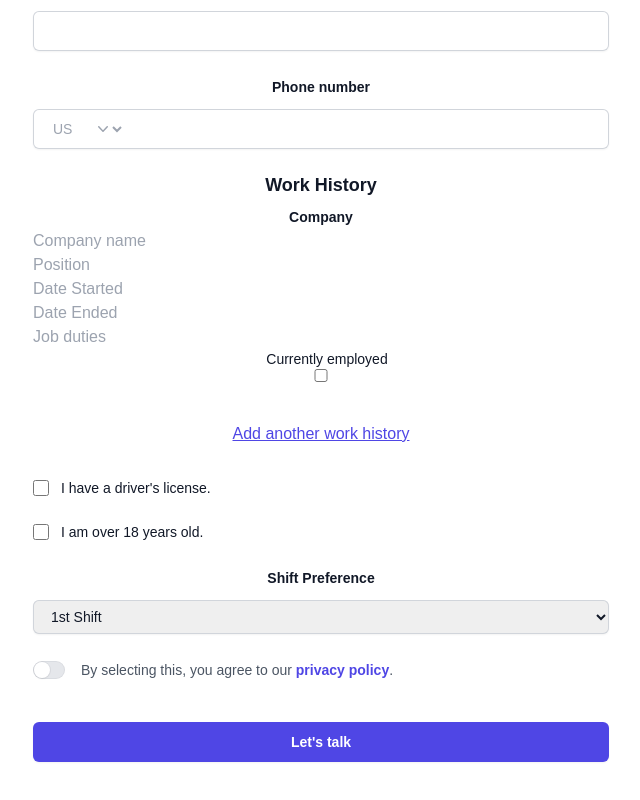
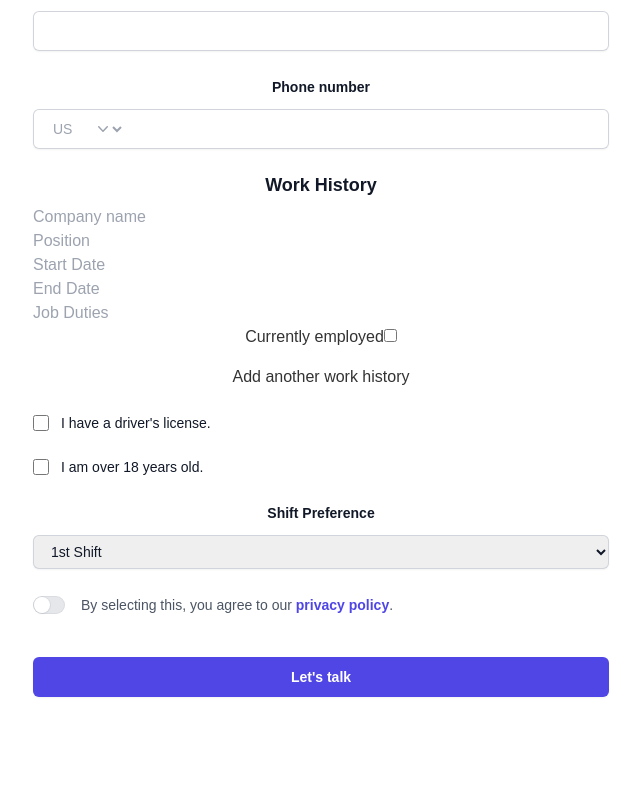
Before and after one commit to lee14k/pinecrest, a React (Vite) app: page /Careers in a window 1280 px wide. Shown: the part 819-1619 px from the top of the page, without its empty margins (319-959 px from the left). Built offline with nearby package versions, Linux system fonts and the light colour scheme.

Commit message:
trying to make work history work

```diff
--- a/src/components/Employmentform.jsx
+++ b/src/components/Employmentform.jsx
@@ -51,13 +51,22 @@ export default function Employmentform() {
   const [agreed, setAgreed] = useState(false);
 
   const [workHistories, setWorkHistories] = useState([
-    { company: "", position: "", duration: "" }, // Start with one entry
+    { company: "", position: "", startDate: "", endDate: "", jobDuties: "", currentlyEmployed: false },
   ]);
+
+  const handleWorkHistoryChange = (index, field, value) => {
+    const updatedWorkHistories = [...workHistories];
+    updatedWorkHistories[index] = {
+      ...updatedWorkHistories[index],
+      [field]: value,
+    };
+    setWorkHistories(updatedWorkHistories);
+  };
 
   const addWorkHistory = () => {
     setWorkHistories([
       ...workHistories,
-      { company: "", position: "", duration: "" },
+      { company: "", position: "", startDate: "", endDate: "", jobDuties: "", currentlyEmployed: false },
     ]);
   };
 
@@ -174,88 +183,74 @@ export default function Employmentform() {
                 Work History
               </h3>
 
+
     {workHistories.map((history, index) => (
       <div key={index} className="mb-4">
-                  {/* Company Field */}
-                  <label
-                    htmlFor={`company-${index}`}
-                    className="block text-sm font-semibold leading-6 text-gray-900"
-                  >
-                    Company
-                  </label>
+        {/* Company Name Field */}
         <input
           type="text"
           name={`company-${index}`}
           id={`company-${index}`}
           placeholder="Company name"
           value={history.company}
-                    onChange={(e) =>
-                      handleWorkHistoryChange(index, "company", e.target.value)
-                    }
+          onChange={(e) => handleWorkHistoryChange(index, "company", e.target.value)}
           className="block w-full ..."
         />
+        {/* Position Field */}
         <input
           type="text"
-                    name={`company-${index}`}
-                    id={`company-${index}`}
+          name={`position-${index}`}
+          id={`position-${index}`}
           placeholder="Position"
-                    value={history.company}
-                    // ... onChange handler to update this specific history's company value
+          value={history.position}
+          onChange={(e) => handleWorkHistoryChange(index, "position", e.target.value)}
           className="block w-full ..."
         />
+        {/* Start Date Field */}
         <input
           type="text"
-                    name={`company-${index}`}
-                    id={`company-${index}`}
-                    placeholder="Date Started"
-                    value={history.company}
-                    // ... onChange handler to update this specific history's company value
+          name={`startDate-${index}`}
+          id={`startDate-${index}`}
+          placeholder="Start Date"
+          value={history.startDate}
+          onChange={(e) => handleWorkHistoryChange(index, "startDate", e.target.value)}
           className="block w-full ..."
         />
+        {/* End Date Field */}
         <input
           type="text"
-                    name={`company-${index}`}
-                    id={`company-${index}`}
-                    placeholder="Date Ended"
-                    value={history.company}
-                    // ... onChange handler to update this specific history's company value
+          name={`endDate-${index}`}
+          id={`endDate-${index}`}
+          placeholder="End Date"
+          value={history.endDate}
+          onChange={(e) => handleWorkHistoryChange(index, "endDate", e.target.value)}
           className="block w-full ..."
         />
+        {/* Job Duties Field */}
         <input
           type="text"
-                    name={`company-${index}`}
-                    id={`company-${index}`}
-                    placeholder="Job duties"
-                    value={history.company}
-                    // ... onChange handler to update this specific history's company value
+          name={`jobDuties-${index}`}
+          id={`jobDuties-${index}`}
+          placeholder="Job Duties"
+          value={history.jobDuties}
+          onChange={(e) => handleWorkHistoryChange(index, "jobDuties", e.target.value)}
           className="block w-full ..."
         />
-                  <label
-                    htmlFor="currently-employed"
-                    className="ml-3 block text-sm font-medium text-gray-900"
-                  >
-                    Currently employed{" "}
+        {/* Currently Employed Checkbox */}
+        <label htmlFor={`currently-employed-${index}`}>
+          Currently employed
         </label>
         <input
           type="checkbox"
-                    name={`company-${index}`}
-                    id={`company-${index}`}
-                    placeholder="Current Position?"
-                    value={history.company}
-                    // ... onChange handler to update this specific history's company value
-                    className="block w-full ..."
+          name={`currently-employed-${index}`}
+          id={`currently-employed-${index}`}
+          checked={history.currentlyEmployed}
+          onChange={(e) => handleWorkHistoryChange(index, "currentlyEmployed", e.target.checked)}
         />
-                  {/* ... Similarly, input fields for "Position" and "Duration" */}
       </div>
     ))}
 
-              <button
-                type="button"
-                onClick={addWorkHistory}
-                className="mt-4 px-4 py-2 text-indigo-600 underline"
-              >
-                Add another work history
-              </button>
+    <button onClick={addWorkHistory}>Add another work history</button>
             </div>
           </div>
           <div className="flex items-center sm:col-span-2">
```
Lines whose indentation alone changed are shown as unchanged.
